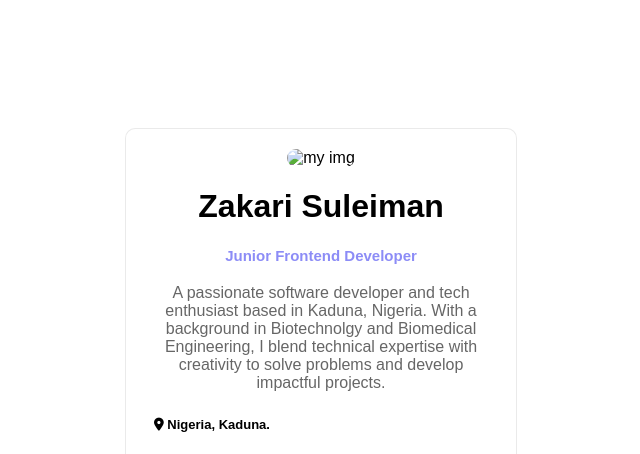
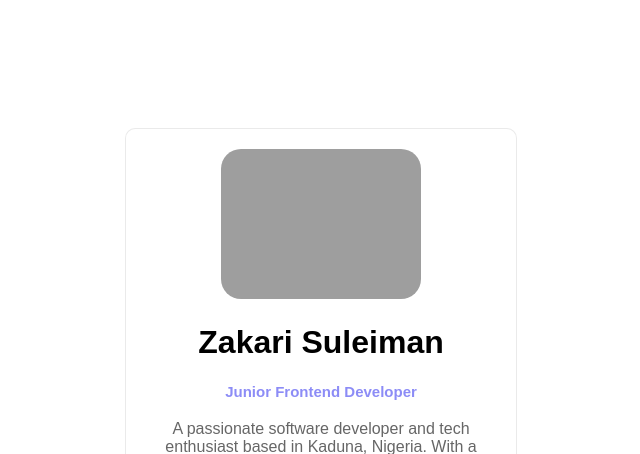
Before and after one commit to Zaksmann/Hng-Stage0-Profile-card, a plain HTML site: page index.html in a window 1280 px wide. Shown: the top 454 px of the page, without its empty margins (327-967 px from the left). Drawn offline with Linux system fonts and the light colour scheme; the site is published under a folder, as on GitHub Pages, so addresses that start at the root find nothing.

Commit message:
Updated Profile pic

```diff
--- a/index.html
+++ b/index.html
@@ -11,7 +11,7 @@
       <div class="info">
         <img
           data-testid="profilePicture"
-          src="/Hng-Stage0-Profile-card/20231211_165512.png"
+          src="./20231211_165512.png"
           alt="my img"
           loading="lazy"
         />
```
